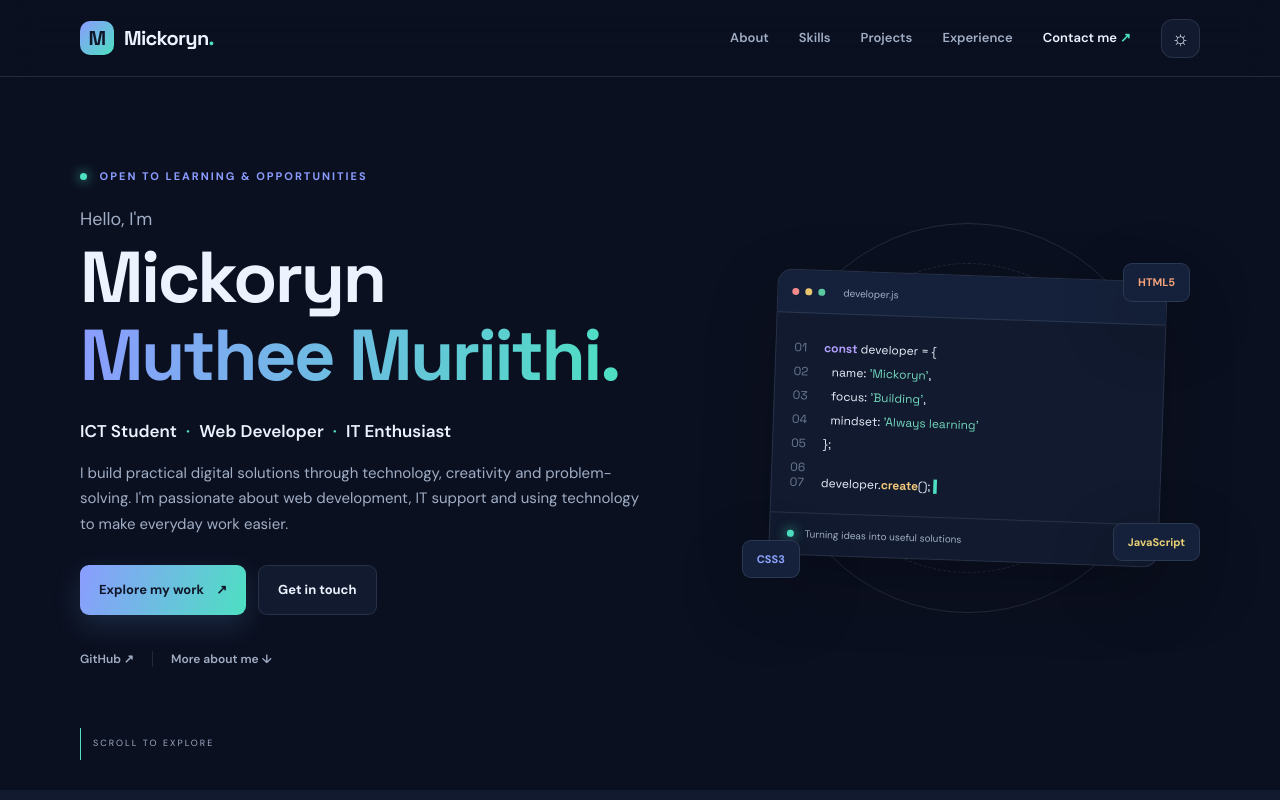
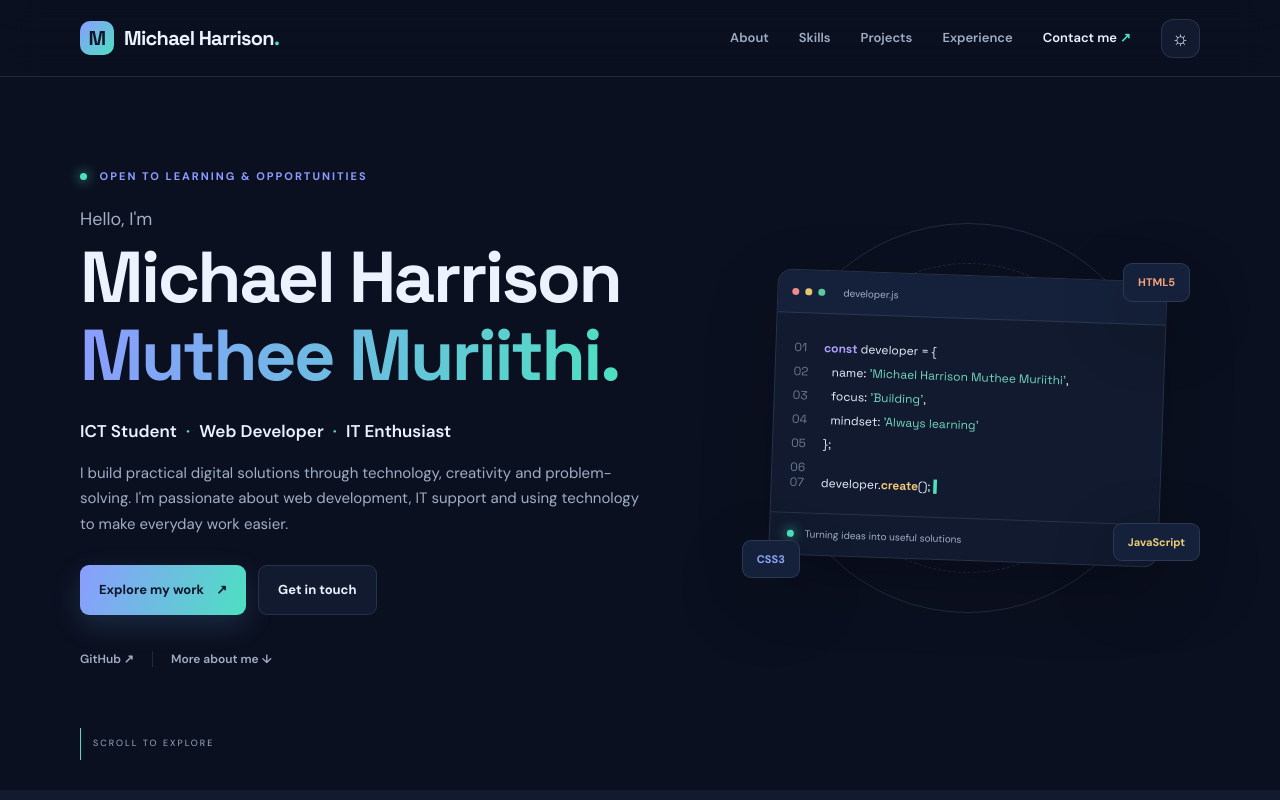
Before and after one commit to Nmickymichael/michael-portfolio, a plain HTML site: page index.html in a window 1280 px wide. Shown: the top 800 px of the page. Drawn offline with Linux system fonts and the light colour scheme; no server answers.

Commit message:
Update portfolio identity to real full name

```diff
--- a/index.html
+++ b/index.html
@@ -3,9 +3,9 @@
 <head>
   <meta charset="UTF-8">
   <meta name="viewport" content="width=device-width, initial-scale=1.0">
-  <meta name="description" content="Mickoryn — ICT student, web developer and IT enthusiast. Explore projects, skills and experience.">
+  <meta name="description" content="Michael Harrison Muthee Muriithi — ICT student, web developer and IT enthusiast. Explore projects, skills and experience.">
   <meta name="theme-color" content="#0b1020">
-  <title>Mickoryn | ICT Student & Web Developer</title>
+  <title>Michael Harrison Muthee Muriithi | ICT Student & Web Developer</title>
   <link rel="preconnect" href="https://fonts.googleapis.com">
   <link rel="preconnect" href="https://fonts.gstatic.com" crossorigin>
   <link href="https://fonts.googleapis.com/css2?family=DM+Sans:wght@400;500;600;700&family=Space+Grotesk:wght@400;500;600;700&display=swap" rel="stylesheet">
@@ -16,7 +16,7 @@
 <body>
   <header class="site-header">
     <nav class="nav container" aria-label="Main navigation">
-      <a class="brand" href="#home" aria-label="Mickoryn portfolio home"><span class="brand-mark">M</span><span>Mickoryn<span class="brand-dot">.</span></span></a>
+      <a class="brand" href="#home" aria-label="Michael Harrison Muthee Muriithi portfolio home"><span class="brand-mark">M</span><span>Michael Harrison<span class="brand-dot">.</span></span></a>
       <button class="menu-toggle" id="menu-toggle" aria-label="Open navigation" aria-expanded="false"><span></span><span></span><span></span></button>
       <div class="nav-links" id="nav-links">
         <a href="#about">About</a><a href="#skills">Skills</a><a href="#projects">Projects</a><a href="#experience">Experience</a><a href="#contact" class="nav-contact">Contact me <span>↗</span></a>
@@ -30,7 +30,7 @@
       <div class="hero-copy">
         <p class="eyebrow"><span class="status-dot"></span> OPEN TO LEARNING & OPPORTUNITIES</p>
         <p class="hero-intro">Hello, I'm</p>
-        <h1>Mickoryn<br><span class="gradient-text">Muthee Muriithi.</span></h1>
+        <h1>Michael Harrison<br><span class="gradient-text">Muthee Muriithi.</span></h1>
         <h2>ICT Student <span>·</span> Web Developer <span>·</span> IT Enthusiast</h2>
         <p class="hero-description">I build practical digital solutions through technology, creativity and problem-solving. I'm passionate about web development, IT support and using technology to make everyday work easier.</p>
         <div class="hero-actions"><a class="button button-primary" href="#projects">Explore my work <span>↗</span></a><a class="button button-secondary" href="#contact">Get in touch</a></div>
@@ -38,7 +38,7 @@
       </div>
       <div class="hero-visual" aria-label="Decorative technology illustration">
         <div class="orbit orbit-one"></div><div class="orbit orbit-two"></div>
-        <div class="visual-card"><div class="visual-top"><span></span><span></span><span></span><small>developer.js</small></div><div class="code-lines"><p><i>01</i> <b>const</b> developer = {</p><p><i>02</i> &nbsp; name: <em>'Mickoryn'</em>,</p><p><i>03</i> &nbsp; focus: <em>'Building'</em>,</p><p><i>04</i> &nbsp; mindset: <em>'Always learning'</em></p><p><i>05</i> };</p><p class="code-spacer"><i>06</i></p><p><i>07</i> developer.<strong>create</strong>(); <span class="cursor">▍</span></p></div><div class="visual-footer"><span class="status-dot"></span> Turning ideas into useful solutions</div></div>
+        <div class="visual-card"><div class="visual-top"><span></span><span></span><span></span><small>developer.js</small></div><div class="code-lines"><p><i>01</i> <b>const</b> developer = {</p><p><i>02</i> &nbsp; name: <em>'Michael Harrison Muthee Muriithi'</em>,</p><p><i>03</i> &nbsp; focus: <em>'Building'</em>,</p><p><i>04</i> &nbsp; mindset: <em>'Always learning'</em></p><p><i>05</i> };</p><p class="code-spacer"><i>06</i></p><p><i>07</i> developer.<strong>create</strong>(); <span class="cursor">▍</span></p></div><div class="visual-footer"><span class="status-dot"></span> Turning ideas into useful solutions</div></div>
         <div class="floating-chip chip-html">HTML5</div><div class="floating-chip chip-js">JavaScript</div><div class="floating-chip chip-css">CSS3</div>
       </div>
       <a class="scroll-cue" href="#about"><span></span> SCROLL TO EXPLORE</a>
@@ -75,8 +75,8 @@
 
     <section class="section container" id="development"><div class="section-heading"><p class="eyebrow">06 / CONTINUOUS LEARNING</p><h2>Always <span class="gradient-text">learning.</span></h2></div><div class="learning-list"><div><span class="learning-icon">✓</span><p><strong>Certificate in Cybersecurity</strong><small>HP LIFE Foundation · 2024</small></p></div><div><span class="learning-icon">↗</span><p><strong>Web Development & Programming Track</strong><small>freeCodeCamp · September 2026 — Present</small></p></div></div></section>
 
-    <section class="section contact-section" id="contact"><div class="container contact-inner"><p class="eyebrow">07 / GET IN TOUCH</p><h2>Have an opportunity<br>or an idea? <span class="gradient-text">Let's talk.</span></h2><p>I'm open to connecting about ICT opportunities, internships, collaborations and interesting projects.</p><div class="contact-actions"><a class="button button-primary" href="mailto:michaelmicky796@gmail.com?subject=Hello%20Mickoryn">Email me · Gmail ↗</a><a class="button button-secondary" href="https://wa.me/254710769139" target="_blank" rel="noopener noreferrer">WhatsApp · Chat now ↗</a><a class="button button-secondary" href="https://github.com/Nmickymichael" target="_blank" rel="noopener noreferrer">GitHub · View my work ↗</a></div><p class="contact-note">I look forward to hearing from you.</p></div></section>
+    <section class="section contact-section" id="contact"><div class="container contact-inner"><p class="eyebrow">07 / GET IN TOUCH</p><h2>Have an opportunity<br>or an idea? <span class="gradient-text">Let's talk.</span></h2><p>I'm open to connecting about ICT opportunities, internships, collaborations and interesting projects.</p><div class="contact-actions"><a class="button button-primary" href="mailto:michaelmicky796@gmail.com?subject=Hello%20Michael%20Harrison%20Muthee%20Muriithi">Email me · Gmail ↗</a><a class="button button-secondary" href="https://wa.me/254710769139" target="_blank" rel="noopener noreferrer">WhatsApp · Chat now ↗</a><a class="button button-secondary" href="https://github.com/Nmickymichael" target="_blank" rel="noopener noreferrer">GitHub · View my work ↗</a></div><p class="contact-note">I look forward to hearing from you.</p></div></section>
   </main>
-  <footer class="footer"><div class="container footer-inner"><a class="brand" href="#home"><span class="brand-mark">M</span><span>Mickoryn<span class="brand-dot">.</span></span></a><p>© 2026 Mickoryn. All rights reserved.</p><div class="footer-contact"><a href="https://github.com/Nmickymichael" target="_blank" rel="noopener noreferrer">GitHub</a><a href="https://wa.me/254710769139" target="_blank" rel="noopener noreferrer">WhatsApp</a><a href="mailto:michaelmicky796@gmail.com">Gmail</a></div><a href="#home">Back to top ↑</a></div></footer>
+  <footer class="footer"><div class="container footer-inner"><a class="brand" href="#home"><span class="brand-mark">M</span><span>Michael Harrison<span class="brand-dot">.</span></span></a><p>© 2026 Michael Harrison Muthee Muriithi. All rights reserved.</p><div class="footer-contact"><a href="https://github.com/Nmickymichael" target="_blank" rel="noopener noreferrer">GitHub</a><a href="https://wa.me/254710769139" target="_blank" rel="noopener noreferrer">WhatsApp</a><a href="mailto:michaelmicky796@gmail.com">Gmail</a></div><a href="#home">Back to top ↑</a></div></footer>
 </body>
 </html>
```
